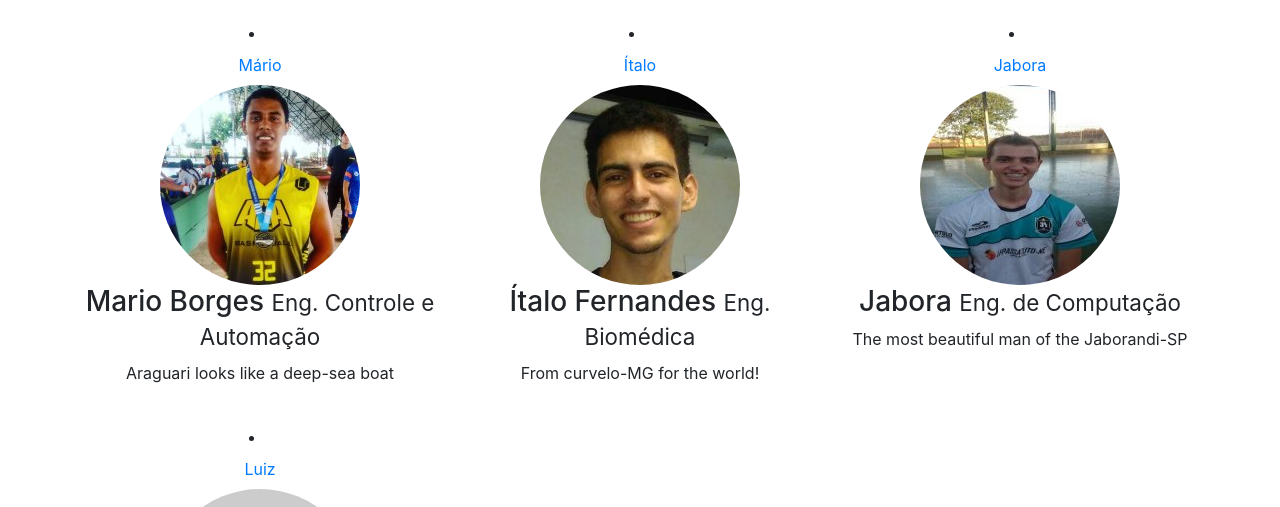
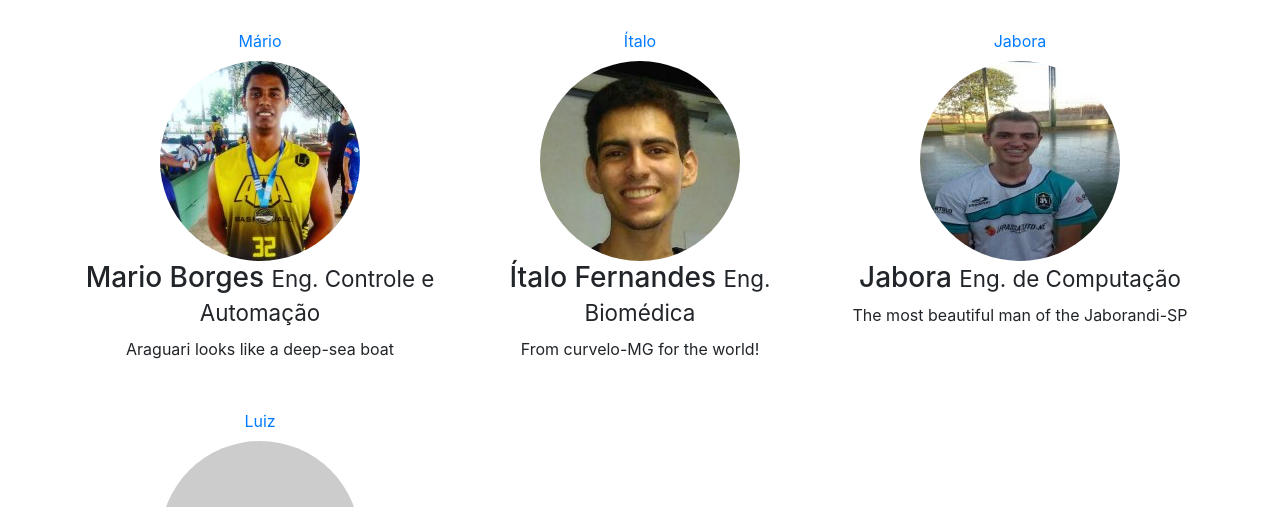
Before and after one commit to alpinista06/Site_Ibriza, a website: page index.html in a window 1280 px wide. Shown: the part 425-932 px from the top of the page. Drawn offline with Linux system fonts and the light colour scheme; placeholder pictures from the web are drawn by us.

Commit message:
tirando os pontos que estam sobre os nomes

```diff
--- a/index.html
+++ b/index.html
@@ -63,9 +63,7 @@
           <h2 class="my-4">Nosso Grupo</h2>
         </div>
         <div class="col-lg-4 col-sm-6 text-center mb-4">
-            <li class="nav-item">
               <a class="nav-link" href="mario/mario.html">Mário</a>
-            </li>
           <img class="rounded-circle img-fluid d-block mx-auto" src="mario.jpg" alt="">
           <h3>Mario Borges
             <small>Eng. Controle e Automação</small>
@@ -73,9 +71,7 @@
           <p>Araguari looks like a deep-sea boat</p>
         </div>
         <div class="col-lg-4 col-sm-6 text-center mb-4">
-            <li class="nav-item">
               <a class="nav-link" href="italo/italo.html">Ítalo</a>
-            </li>
           <img class="rounded-circle img-fluid d-block mx-auto" src="italo.jpg" alt="">
           <h3>Ítalo Fernandes
             <small>Eng. Biomédica</small>
@@ -83,9 +79,7 @@
           <p>From curvelo-MG for the world!</p>
         </div>
         <div class="col-lg-4 col-sm-6 text-center mb-4">
-            <li class="nav-item">
               <a class="nav-link" href="jabora/jabora.html">Jabora</a>
-            </li>
           <img class="rounded-circle img-fluid d-block mx-auto" src="jabora.jpg" alt="">
           <h3>Jabora
             <small>Eng. de Computação</small>
@@ -93,9 +87,7 @@
           <p>The most beautiful man of the Jaborandi-SP </p>
         </div>
         <div class="col-lg-4 col-sm-6 text-center mb-4">
-            <li class="nav-item">
               <a class="nav-link" href="antigo.html">Luiz</a>
-            </li>
           <img class="rounded-circle img-fluid d-block mx-auto" src="http://placehold.it/200x200" alt="">
           <h3>Luiz Arthur
             <small>Eng. Elétrica</small>
```
